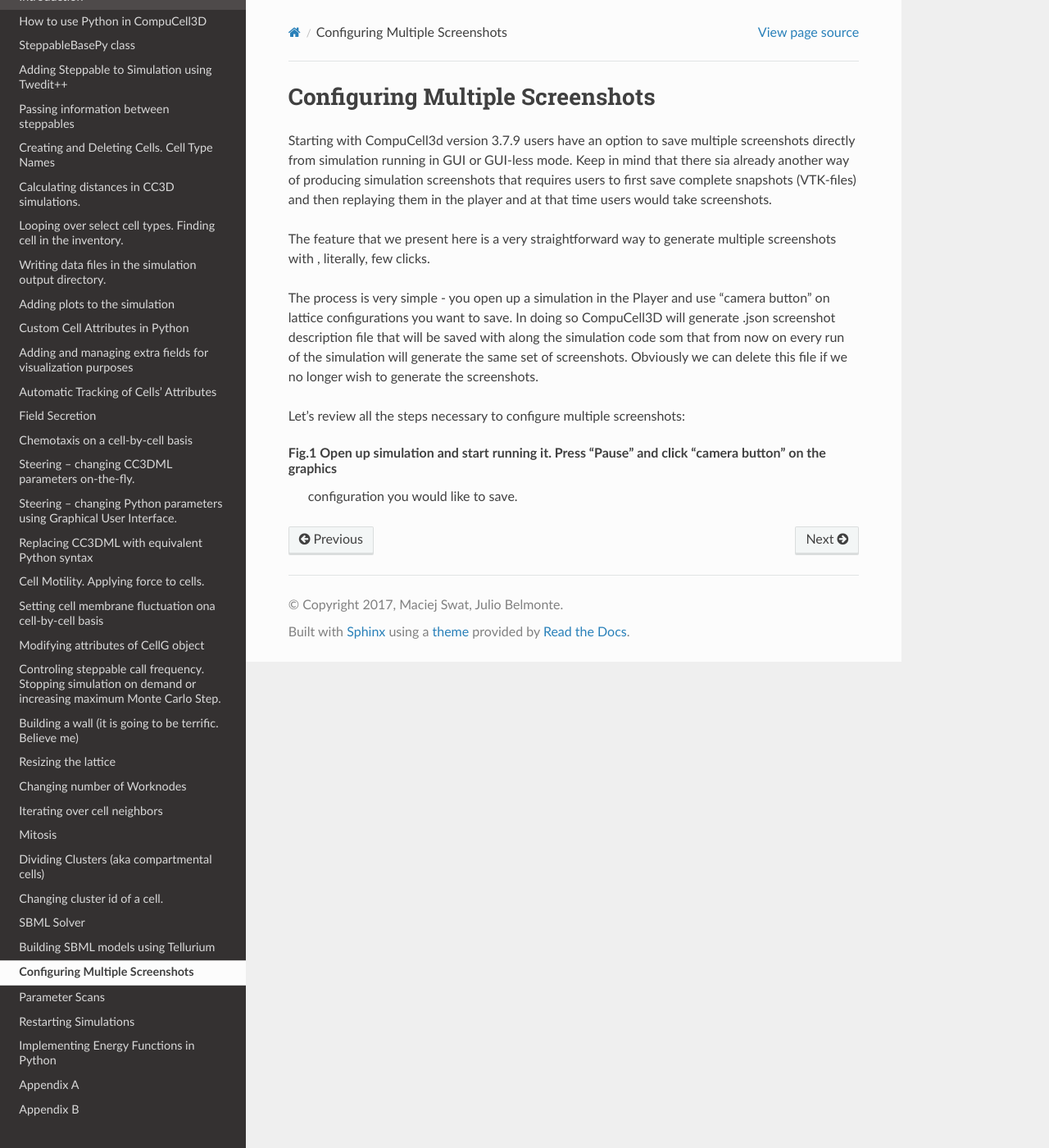
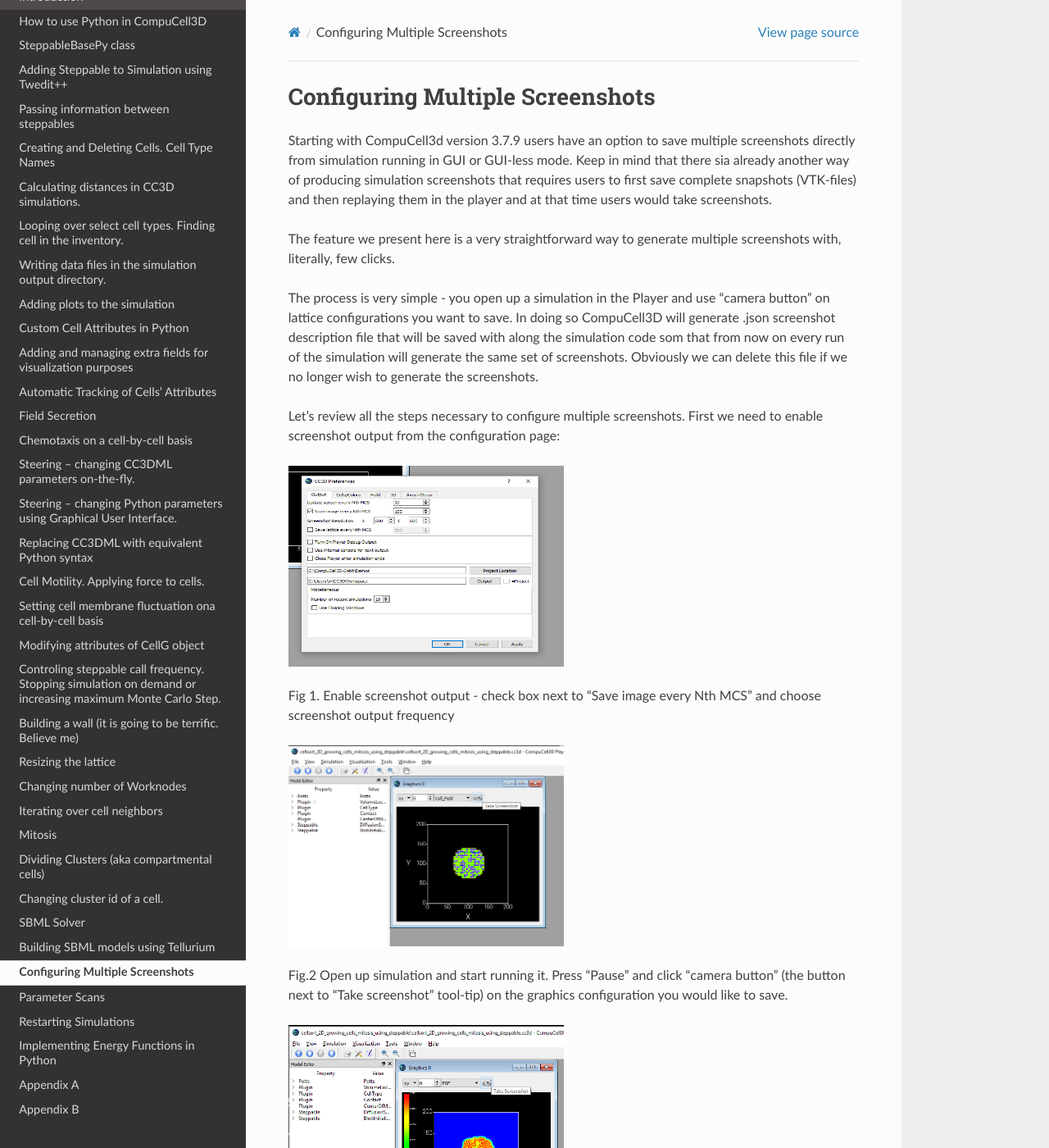
Before and after one commit to CompuCell3D/PythonScriptingManual, a Sphinx documentation site: the page built from docs/configuring_multiple_screenshots.rst, in a window 1280 px wide and 1400 px high. Shown: the whole window at 82% size. Built offline with Sphinx 7.4.7 and the Read the Docs theme 2.0.0, drawn with Linux system fonts in a browser that asks for light colours; some of the changed text lies outside the part shown.

Commit message:
multiple screenshot configuration writeup

```diff
--- a/docs/configuring_multiple_screenshots.rst
+++ b/docs/configuring_multiple_screenshots.rst
@@ -6,14 +6,49 @@ in GUI or GUI-less mode. Keep in mind that there sia already another way of prod
 users to first save complete snapshots (VTK-files) and then replaying them in the player and at that time users would take
 screenshots.
 
-The feature that we present here is a very straightforward way to generate multiple screenshots with , literally, few clicks.
+The feature we present here is a very straightforward way to generate multiple screenshots with, literally, few clicks.
 
 The process is very simple - you open up a simulation in the Player and use "camera button" on lattice configurations
 you want to save. In doing so CompuCell3D will generate .json screenshot description file that will be saved with along
 the simulation code som that from now on every run of the simulation will generate the same set of screenshots. Obviously
 we can delete this file if we no longer wish to generate the screenshots.
 
-Let's review all the steps necessary to configure multiple screenshots:
+Let's review all the steps necessary to configure multiple screenshots. First we need to enable screenshot output from
+the configuration page:
 
-Fig.1 Open up simulation and start running it. Press "Pause" and click "camera button" on the graphics
- configuration you would like to save.
+|screenshots_config_4_conf|
+
+
+Fig 1. Enable screenshot output - check box next to "Save image every Nth MCS" and choose screenshot output frequency
+
+|screenshots_config_1|
+
+Fig.2 Open up simulation and start running it. Press "Pause" and click "camera button" (the button next to
+"Take screenshot" tool-tip) on the graphics configuration you would like to save.
+
+|screenshots_config_2|
+
+|screenshots_config_2|
+
+Fig.2 Repeat the sam process on other graphics configurations you would like to output as screenshots. Here we are
+adding screenshots for FGF field and for the cell field in 3D. See above
+
+
+
+
+.. |screenshots_config_1| image:: images/screenshots_config_1.png
+   :width: 3.5000in
+   :height: 2.5526in
+
+
+.. |screenshots_config_2| image:: images/screenshots_config_2.png
+   :width: 3.5000in
+   :height: 2.5526in
+
+.. |screenshots_config_3| image:: images/screenshots_config_3.png
+   :width: 3.5000in
+   :height: 2.5526in
+
+.. |screenshots_config_4_conf| image:: images/screenshots_config_4_conf.png
+   :width: 3.5000in
+   :height: 2.5526in
```
